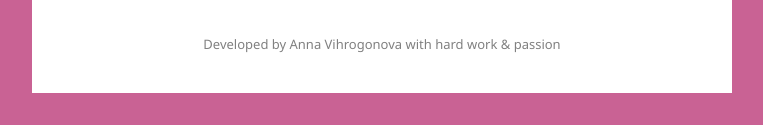
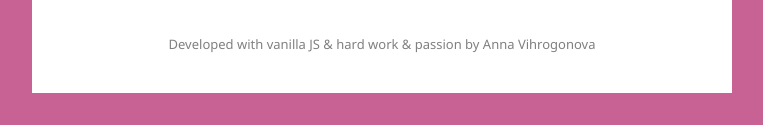
Before and after one commit to AnnaVih/Random_Quote_Machine_Project, a website: page public/index.html in a window 1280 px wide. Shown: the part 453-578 px from the top of the page, without its empty margins (258-1021 px from the left). Drawn offline with Linux system fonts and the light colour scheme; no server answers.

Commit message:
Add some text in Developed by

```diff
--- a/public/index.html
+++ b/public/index.html
@@ -26,7 +26,7 @@
             <div class="btn">
                 <a href="https://github.com/AnnaVih/Random_Quote_Machine" target="_blank">Check source code on GitHub</a>
             </div>
-            <p><span>Developed by Anna Vihrogonova  with hard work & passion</span></p>
+            <p><span>Developed with vanilla JS & hard work & passion by Anna Vihrogonova</span></p>
         </div>
     </div>
     <script src="app.js"></script>
```
